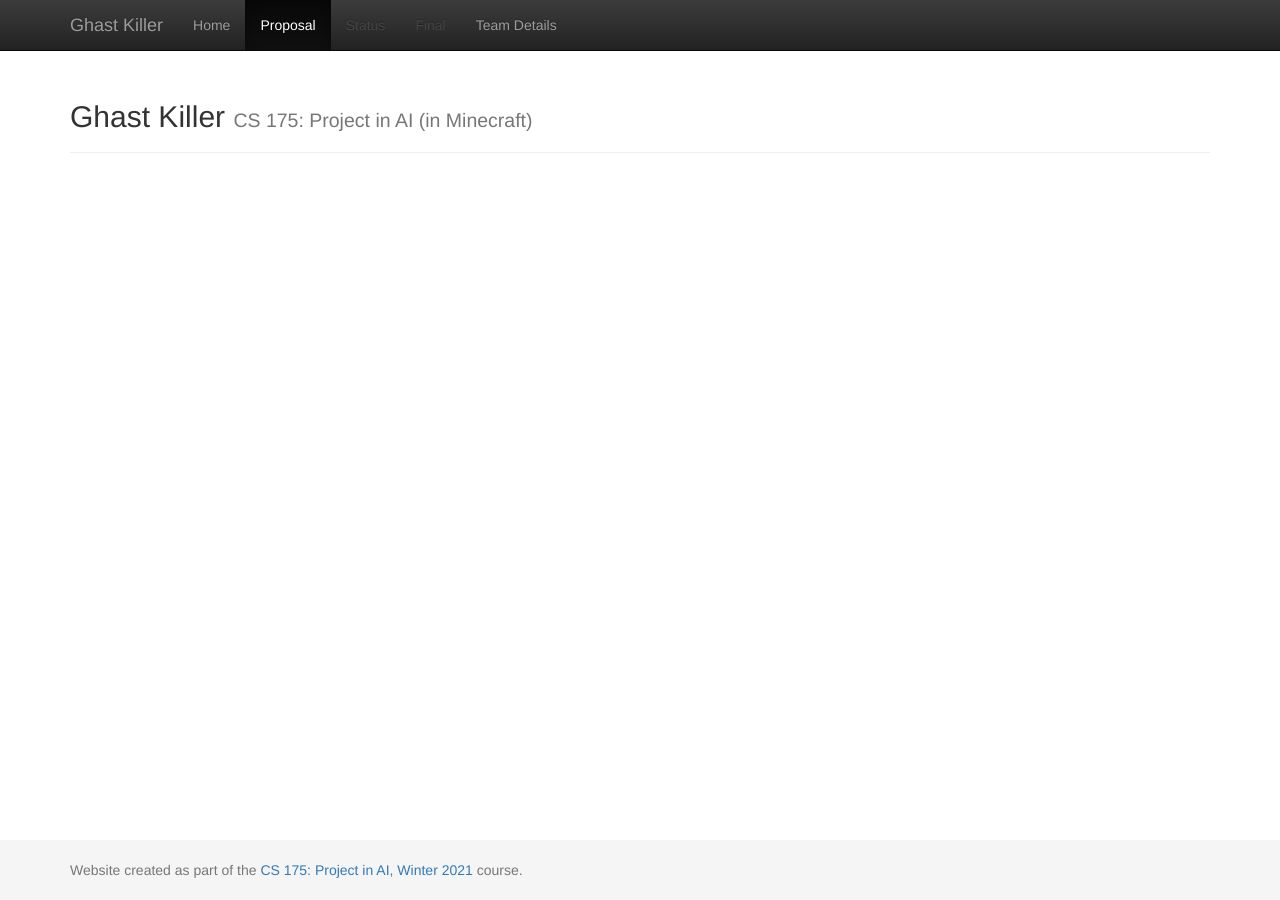
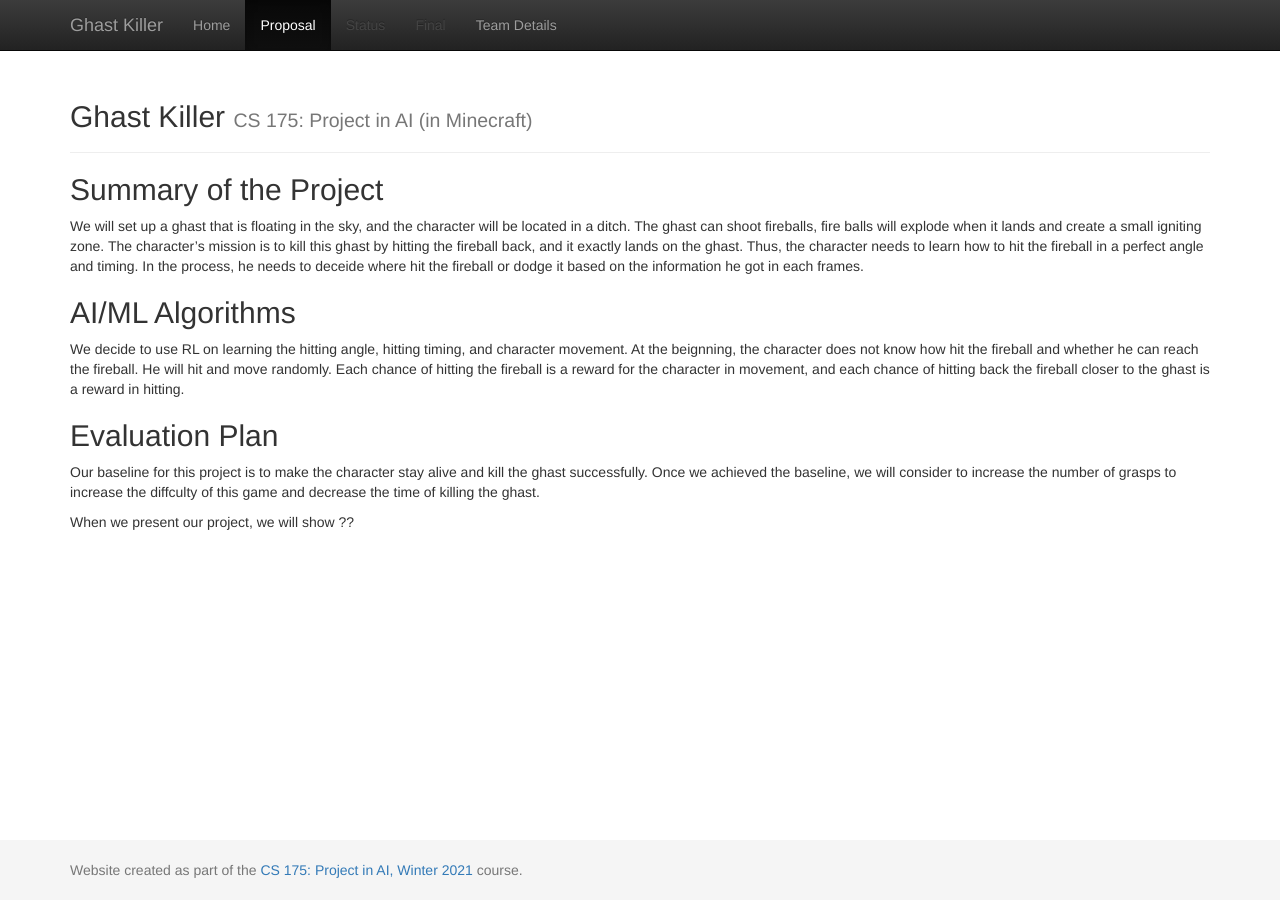
Before and after one commit to nuayoas/Ghast_Killer, a Jekyll site: the page built from docs/proposal.md, in a window 1280 px wide. Built offline with Jekyll 4.4.1, drawn with Linux system fonts in a browser that asks for light colours.

Commit message:
Update proposal.md

```diff
--- a/docs/proposal.md
+++ b/docs/proposal.md
@@ -2,3 +2,17 @@
 layout: default
 title: Proposal
 ---
+
+## Summary of the Project
+
+We will set up a ghast that is floating in the sky, and the character will be located in a ditch. The ghast can shoot fireballs, fire balls will explode when it lands and create a small igniting zone. The character's mission is to kill this ghast by hitting the fireball back, and it exactly lands on the ghast. Thus, the character needs to learn how to hit the fireball in a perfect angle and timing. In the process, he needs to deceide where hit the fireball or dodge it based on the information he got in each frames.
+
+## AI/ML Algorithms
+
+We decide to use RL on learning the hitting angle, hitting timing, and character movement. At the beignning, the character does not know how hit the fireball and whether he can reach the fireball. He will hit and move randomly. Each chance of hitting the fireball is a reward for the character in movement, and each chance of hitting back the fireball closer to the ghast is a reward in hitting.
+
+## Evaluation Plan
+
+Our baseline for this project is to make the character stay alive and kill the ghast successfully. Once we achieved the baseline, we will consider to increase the number of grasps to increase the diffculty of this game and decrease the time of killing the ghast.
+
+When we present our project, we will show ??
```
